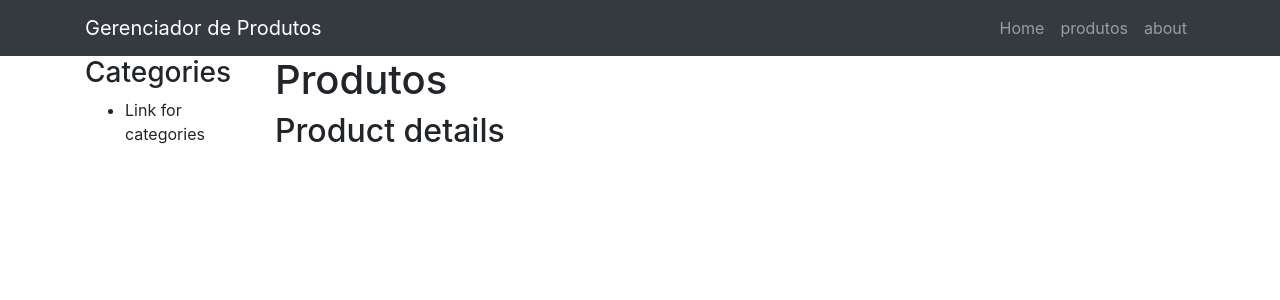
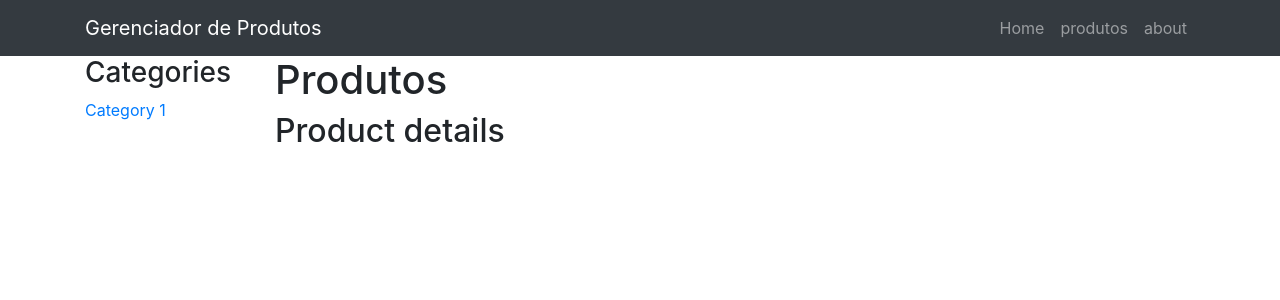
Before and after one commit to fernandovbs/react-products, a React (Create React App) app: page /produtos in a window 1280 px wide. Shown: the top 300 px of the page. Built offline with nearby package versions, Linux system fonts and the light colour scheme.

Commit message:
Add categorias component

```diff
--- /dev/null
+++ b/src/Categoria.js
@@ -0,0 +1,7 @@
+import React, { Component } from 'react'
+
+export default class Categoria extends Component {
+    render(){
+        return <h1>Categorie</h1>
+    }
+}
--- a/src/Produtos.js
+++ b/src/Produtos.js
@@ -1,18 +1,23 @@
 import React, { Component } from 'react'
-import { Route } from 'react-router-dom'
+import { Route, Link } from 'react-router-dom'
+
 import ProdutosHome from './ProdutosHome'
+import Categoria from './Categoria'
 
 export default class Produtos extends Component{
     render(){
+        const { match } = this.props
+
         return (
         <div className='row'>
             <div className='col-md-2'>
                 <h3>Categories</h3>
-                <ul><li>Link for categories</li></ul>
+                <Link to='produtos/categorias/1'>Category 1</Link>
             </div>
             <div className='col-md-10'>
                 <h1>Produtos</h1>
-                <Route exact path={this.props.match.url} component={ProdutosHome} />
+                <Route exact path={match.url} component={ProdutosHome} />
+                <Route exact path={match.url+'/categorias/:catId'} component={Categoria} />
             </div>
         </div>
         )
```
